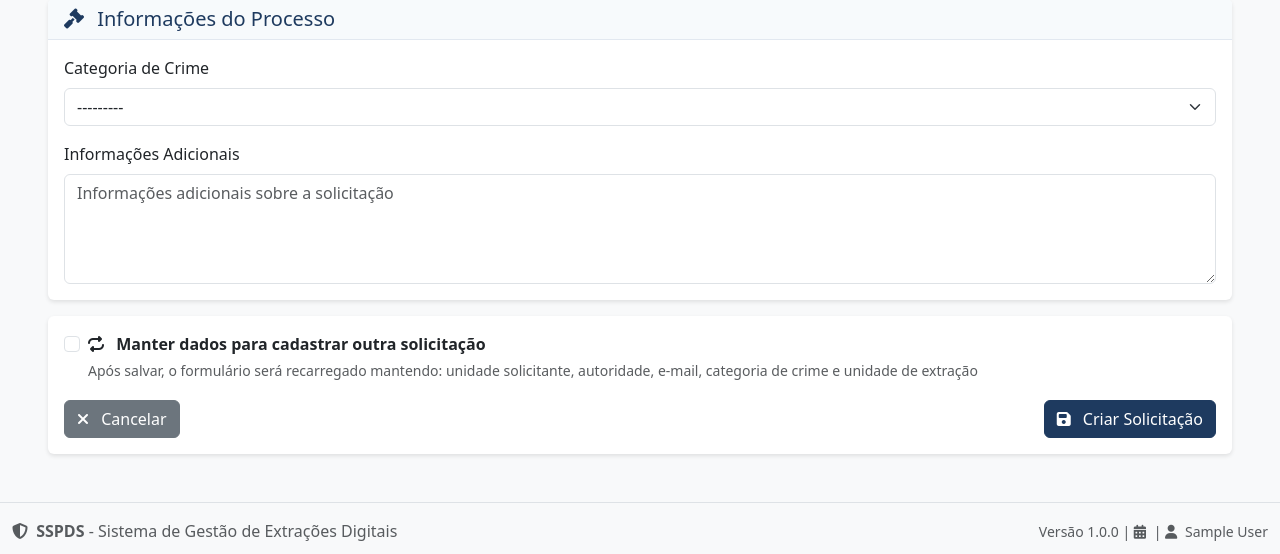
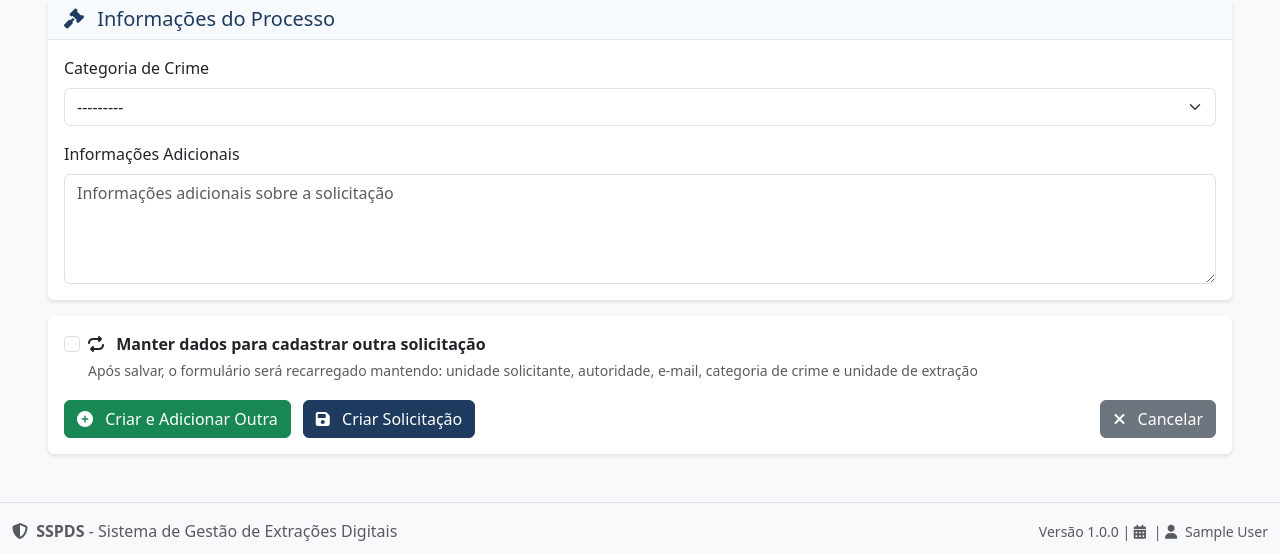
Before and after one commit to leonardofandrade/next, a Django app: page /next/requisitions/create/ in a window 1280 px wide. Shown: the part 812-1366 px from the top of the page. Run offline with Django 5.2, Linux system fonts and the light colour scheme; the visitor is signed in with stand-in values (Sample User, id 1); data that the repository does not hold is empty; some libraries are stand-ins or nearby versions.

Commit message:
feat(requisitions): add option to create and add another extraction request from the form

```diff
--- a/apps/requisitions/views.py
+++ b/apps/requisitions/views.py
@@ -127,10 +127,32 @@ def extraction_request_create(request):
                 f'Solicitação #{extraction_request.pk} criada com sucesso!'
             )
 
-            # Verifica se deve continuar cadastrando
+            # Verifica qual ação foi solicitada
+            save_and_add_another = request.POST.get('save_and_add_another')
             keep_data = request.POST.get('keep_data_for_new')
-            if keep_data:
-                # Mantém dados comuns para nova solicitação
+
+            if save_and_add_another:
+                # Botão "Criar e Adicionar Outra" - mantém dados comuns
+                initial_data = {
+                    'requester_agency_unit': extraction_request.requester_agency_unit.pk if extraction_request.requester_agency_unit else None,
+                    'requester_reply_email': extraction_request.requester_reply_email,
+                    'requester_authority_name': extraction_request.requester_authority_name,
+                    'requester_authority_position': extraction_request.requester_authority_position.pk if extraction_request.requester_authority_position else None,
+                    'crime_category': extraction_request.crime_category.pk if extraction_request.crime_category else None,
+                    'extraction_unit': extraction_request.extraction_unit.pk if extraction_request.extraction_unit else None,
+                }
+                form = ExtractionRequestForm(initial=initial_data, user=request.user)
+
+                context = {
+                    'page_title': 'Nova Solicitação',
+                    'page_icon': 'fa-plus',
+                    'form': form,
+                    'action': 'create',
+                    'keep_data_checked': True,
+                }
+                return render(request, 'requisitions/extraction_request_form.html', context)
+            elif keep_data:
+                # Checkbox marcado - mantém dados comuns
                 initial_data = {
                     'requester_agency_unit': extraction_request.requester_agency_unit.pk if extraction_request.requester_agency_unit else None,
                     'requester_reply_email': extraction_request.requester_reply_email,
--- a/templates/requisitions/extraction_request_form.html
+++ b/templates/requisitions/extraction_request_form.html
@@ -210,19 +210,27 @@
                             </div>
                         </div>
                         {% endif %}
-                        <div class="d-flex justify-content-between">
+                        <div class="d-flex justify-content-between align-items-center">
+                            <div>
+                                {% if action == 'create' %}
+                                <button type="submit" name="save_and_add_another" value="1" class="btn btn-success me-2">
+                                    <i class="fas fa-plus-circle me-2"></i>
+                                    Criar e Adicionar Outra
+                                </button>
+                                {% endif %}
+                                <button type="submit" class="btn btn-primary">
+                                    <i class="fas fa-save me-2"></i>
+                                    {% if action == 'create' %}
+                                        Criar Solicitação
+                                    {% else %}
+                                        Salvar Alterações
+                                    {% endif %}
+                                </button>
+                            </div>
                             <a href="{% url 'requisitions:list' %}" class="btn btn-secondary">
                                 <i class="fas fa-times me-2"></i>
                                 Cancelar
                             </a>
-                            <button type="submit" class="btn btn-primary">
-                                <i class="fas fa-save me-2"></i>
-                                {% if action == 'create' %}
-                                    Criar Solicitação
-                                {% else %}
-                                    Salvar Alterações
-                                {% endif %}
-                            </button>
                         </div>
                     </div>
                 </div>
```
